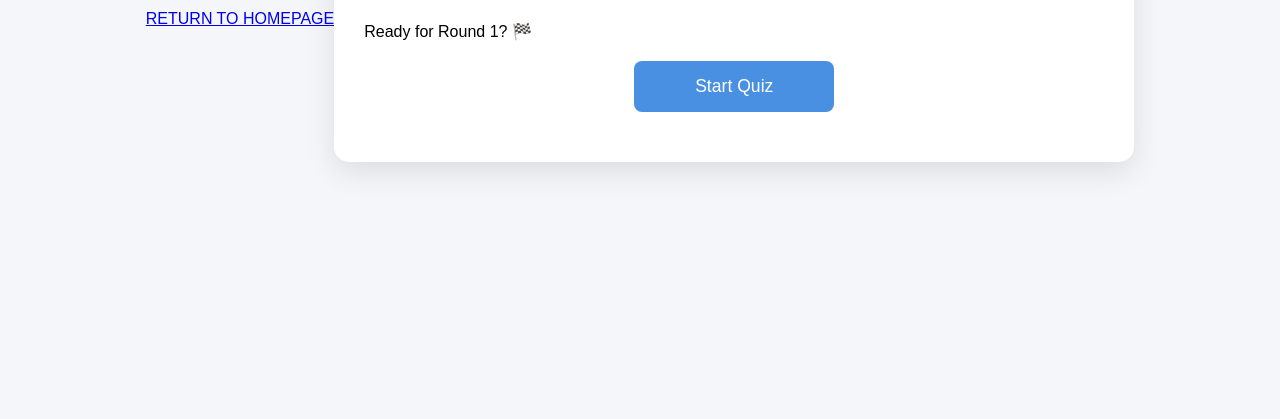
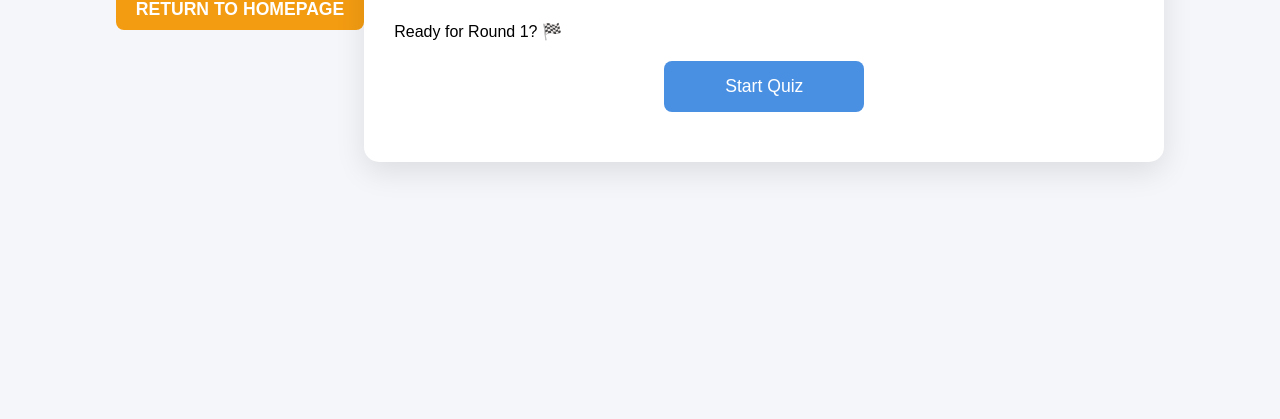
Before and after one commit to Testyourspeed/finmath, a plain HTML site: page index.html in a window 1280 px wide. Shown: the part 381-800 px from the top of the page. Drawn offline with Linux system fonts and the light colour scheme.

Commit message:
Update styles.css

```diff
--- a/styles.css
+++ b/styles.css
@@ -125,22 +125,20 @@ body {
         font-size: 1rem;
     }
 }
-.return-home {
-    text-align: center;
-    margin-bottom: 20px;
-}
-
-.return-button {
+.return-homepage {
     display: inline-block;
-    padding: 10px 20px;
     background: var(--secondary-color);
     color: white;
     text-decoration: none;
-    border-radius: 5px;
-    font-size: 1rem;
-    transition: background 0.3s ease;
+    padding: 10px 20px;
+    border-radius: 8px;
+    font-size: 1.1rem;
+    font-weight: bold;
+    margin-bottom: 20px;
+    text-align: center;
+    transition: background-color 0.3s ease;
 }
 
-.return-button:hover {
-    background: #d88700;
+.return-homepage:hover {
+    background: darken(var(--secondary-color), 10%);
 }
```
